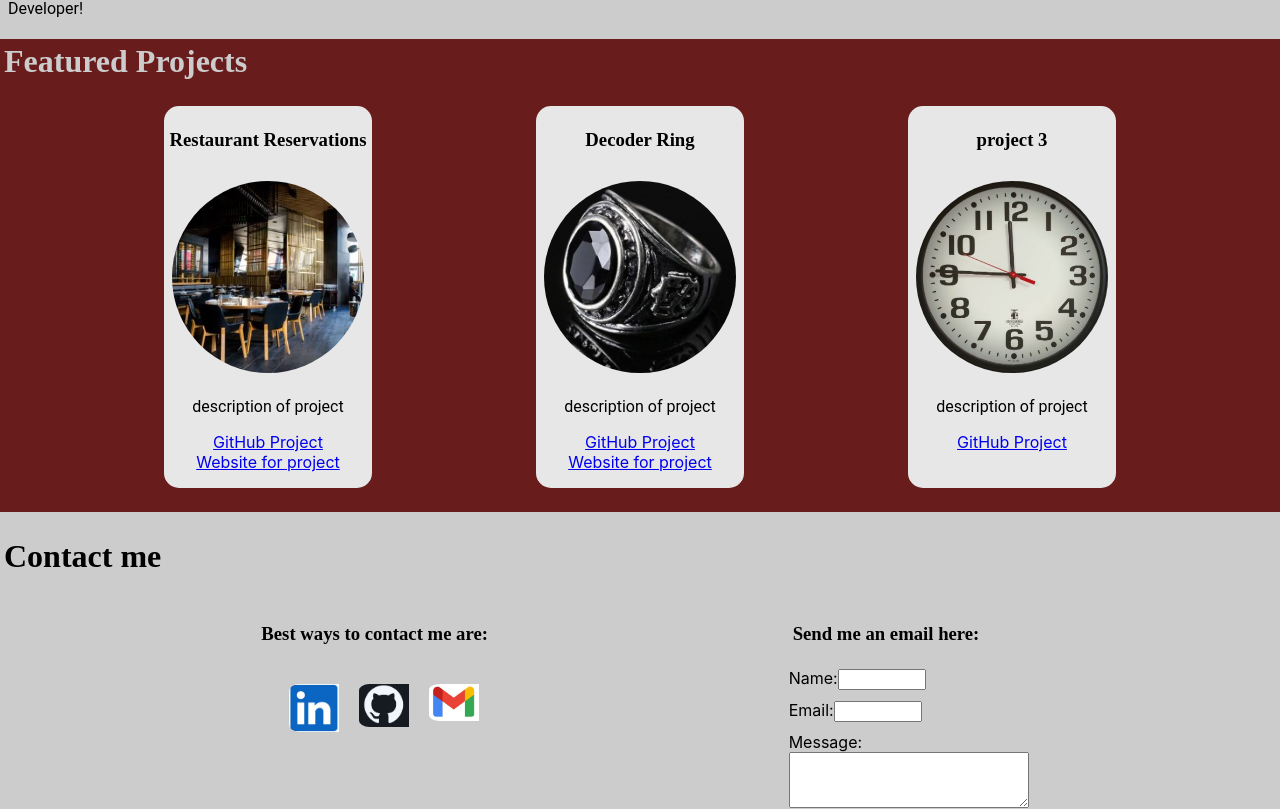
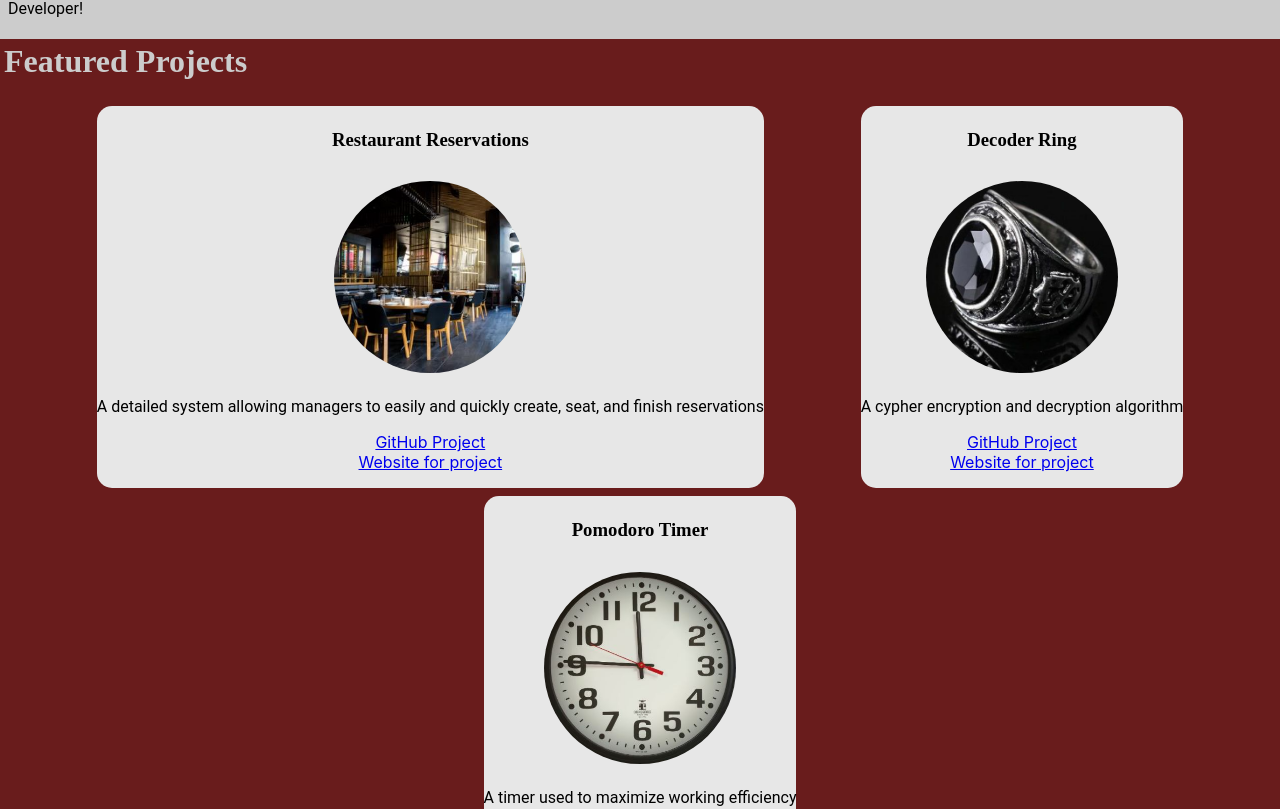
Before and after one commit to Colten-Developer/deployed-portfolio, a React (Create React App) app: page / in a window 1280 px wide. Shown: the part 1091-1900 px from the top of the page. Built offline with nearby package versions, Linux system fonts and the light colour scheme.

Commit message:
added project information

```diff
--- a/src/pages/Projects.js
+++ b/src/pages/Projects.js
@@ -18,7 +18,7 @@ function Projects() {
             <div class = 'project-item'>
                 <h3>Restaurant Reservations</h3>
                 <img src = {restaurant} alt = 'Restaurant'></img>
-                <p>description of project</p>
+                <p>A detailed system allowing managers to easily and quickly create, seat, and finish reservations</p>
                 <a href = 'https://github.com/Colten-Developer/Thinkful_Final_Project'>GitHub Project</a>
                 <br></br>
                 <a href = 'https://thinkful-final-front-end.vercel.app/dashboard?date=2021-07-20'>Website for project</a>
@@ -26,15 +26,15 @@ function Projects() {
             <div class = 'project-item'>
                 <h3>Decoder Ring</h3>
                 <img src = {magicRing} alt = 'a magical ring'></img>
-                <p>description of project</p>
+                <p>A cypher encryption and decryption algorithm </p>
                 <a href = 'https://github.com/Colten-Developer/decoderRingProject'>GitHub Project</a>
                 <br></br>
                 <a href = 'https://colten-developer.github.io/decoderRingProject/'>Website for project</a>
             </div>
             <div class = 'project-item'>
-                <h3>project 3</h3>
+                <h3>Pomodoro Timer</h3>
                 <img src = {clock} alt = 'a clock'></img>
-                <p>description of project</p>
+                <p>A timer used to maximize working efficiency</p>
                 <a href = 'https://github.com/Colten-Developer/PomodoroProject'>GitHub Project</a>
             </div>
         </div>
```
